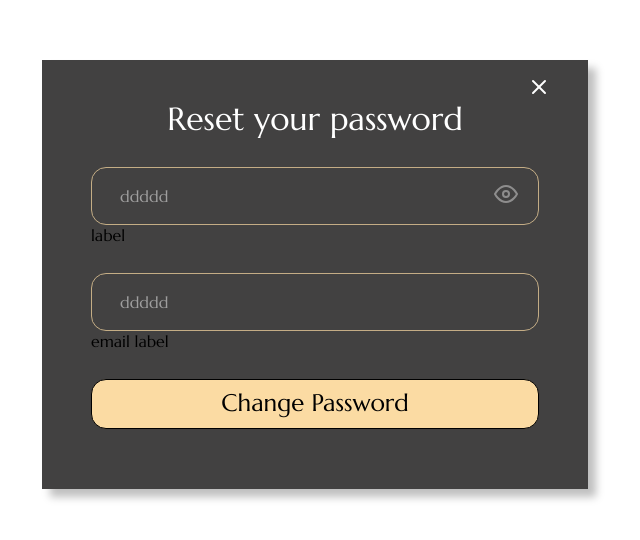
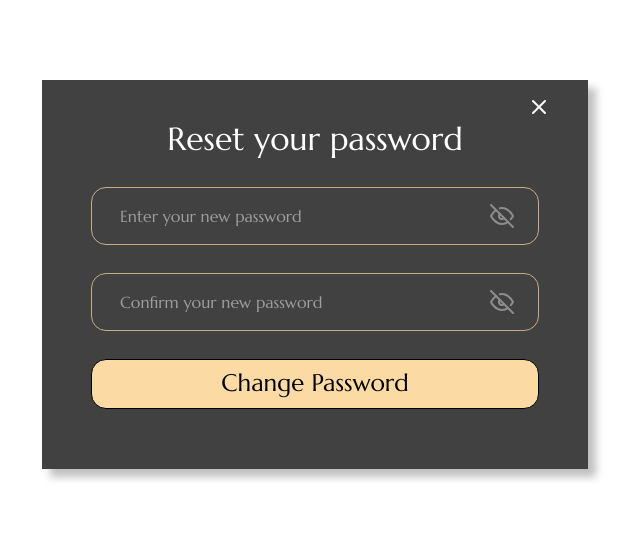
Before and after one commit to CMPetManager/CM-memory-seller, a React (Create React App) app: page /reset-password in a window 1280 px wide. Shown: the part 126-666 px from the top of the page, without its empty margins (325-965 px from the left). Built offline with nearby package versions, Linux system fonts and the light colour scheme; a web font is replaced by a local one.

Commit message:
refactor: code in ResetPassword

```diff
--- a/src/components/Authentication/ResetPassword/ResetPassword.css
+++ b/src/components/Authentication/ResetPassword/ResetPassword.css
@@ -65,39 +65,6 @@
     flex-direction: column;
 }
 
-.resetPassword__form__input {
-    width: 100%;
-    opacity: 0.7;
-    border: 1px solid #FBDBA3;
-    border-radius: 15px;
-    background-color: transparent;
-    padding: 18px 0px 18px 28px;
-    color: #FFFFFF;
-    font-weight: 400;
-    font-size: 16px;
-    line-height: 1.25;
-    caret-color: #FFFFFF;
-    box-sizing: border-box;
-
-}
-
-.resetPassword__form__input:focus-visible {
-    outline: none;
-}
-
-.resetPassword__form__input::placeholder {
-    font-weight: 400;
-    font-size: 16px;
-    line-height: 20px;
-    color: #FFFFFF;
-    opacity: 0.7;
-}
-
-.resetPassword__login__btn {
-    width: 448px;
-    height: 48px;
-}
-
 .resetPassword__form__error {
     font-style: normal;
     font-weight: 400;
@@ -106,16 +73,3 @@
     color: #E86666;
     margin: 8px 0px;
 }
-
-.form__eye {
-    position: absolute;
-    right: 20px;
-    top: 18px;
-    cursor: pointer;
-    transition: all 0.5s ease-in-out;
-}
-
-.form__eye:hover {
-    filter: invert(98%) sepia(10%) saturate(20%) hue-rotate(32deg) brightness(43%) contrast(103%);
-    transition: all 0.5s ease-in-out;
-}
--- a/src/components/Authentication/ResetPassword/ResetPassword.jsx
+++ b/src/components/Authentication/ResetPassword/ResetPassword.jsx
@@ -4,6 +4,7 @@ import { Link, useNavigate } from 'react-router-dom';
 import { useForm } from 'react-hook-form';
 import { Button } from '../../Button/Button';
 import { Input } from '../../Input/Input';
+
 const ResetPassword = () => {
   const navigate = useNavigate();
   const {
@@ -13,9 +14,15 @@ const ResetPassword = () => {
     formState: { errors },
   } = useForm({ mode: 'all' });
   const onSubmit = (data) => {
-    console.log(data);
+    if (data.password === data.confirmpassword) {
+      console.log(data);
+      navigate('/login');
+    } else {
+      alert('Passwords don`t match');
+    }
     reset();
   };
+
   return (
     <div className='resetPassword__wrap'>
       <div className='resetPassword__container'>
@@ -31,23 +38,26 @@ const ResetPassword = () => {
         </div>
         <form className='resetPassword__form' onSubmit={handleSubmit(onSubmit)}>
           <Input
-            {...register('password', {
-              // required: 'errors',
-            })}
-            placeholder={'ddddd'}
+            label=' '
+            register={register}
+            required
+            placeholder='Enter your new password'
             type='password'
-            label={'label'}
             visibleIcon={true}
-            errors={errors && errors.password?.message}
+            name='password'
+            errors={errors.password?.message}
+            textError='Enter your new password'
           />
           <Input
-            {...register('confirmPassword', {
-              // required: 'Please enter your Password',
-            })}
-            placeholder={'ddddd'}
-            type='email'
-            label={'email label'}
-            errors={errors && errors.confirmPassword?.message}
+            label=' '
+            register={register}
+            required
+            placeholder='Confirm your new password'
+            type='password'
+            visibleIcon={true}
+            name='confirmpassword'
+            errors={errors.confirmpassword?.message}
+            textError='Your forgot confirm  new password'
           />
           <Button titleButton='Change Password' />
         </form>
--- a/src/components/Button/Button.jsx
+++ b/src/components/Button/Button.jsx
@@ -2,7 +2,7 @@ import React from 'react';
 import './Button.css';
 export const Button = ({ titleButton, onClick }) => {
   return (
-    <button onClick={() => onClick} className='submitBtn' type='submit'>
+    <button onClick={onClick} className='submitBtn' type='submit'>
       {titleButton}
     </button>
   );
--- a/src/components/Input/Input.css
+++ b/src/components/Input/Input.css
@@ -1,11 +1,12 @@
  .input__container {
+     position: relative;
      margin-top: 28px;
  }
 
  .image_eye {
      position: absolute;
-     right: 70px;
-     top: 122px;
+     right: 25px;
+     top: 17px;
      cursor: pointer;
      transition: all 0.5s ease-in-out;
      z-index: 10;
@@ -43,3 +44,12 @@
      color: #FFFFFF;
      opacity: 0.7;
  }
+
+ .input__label__error {
+     font-style: normal;
+     font-weight: 400;
+     font-size: 16px;
+     line-height: 20px;
+     color: #E86666;
+     margin: 8px 0px;
+ }
--- a/src/components/Input/Input.jsx
+++ b/src/components/Input/Input.jsx
@@ -2,10 +2,19 @@ import React, { useState } from 'react';
 import hidePass from '../../components/assets/img/IconHidePass.svg';
 import showPass from '../../components/assets/img/IconShowPass.svg';
 import './Input.css';
-export const Input = React.forwardRef(
-  ({ placeholder, type, label, errors, visibleIcon, ...props }, ref) => {
-    const [visiblePass, setViseblePass] = useState(true);
-    const [isPassword, setIsPassword] = useState(type);
+
+export const Input = ({
+  label,
+  register,
+  placeholder,
+  type,
+  errors,
+  visibleIcon,
+  name,
+  textError,
+}) => {
+  const [visiblePass, setViseblePass] = useState(false);
+  const [password, setIsPassword] = useState(type);
   return (
     <div className='input__container'>
       {visibleIcon ? (
@@ -22,17 +31,20 @@ export const Input = React.forwardRef(
         <></>
       )}
       <input
-          ref={ref}
-          type={isPassword}
+        {...register(name, { required: `${textError}` })}
+        type={password}
         placeholder={placeholder}
         className='input'
       />
       {!errors ? (
-          <label htmlFor=''>{label}</label>
+        <label className='' htmlFor=''>
+          {label}
+        </label>
       ) : (
-          <label htmlFor=''>{errors}</label>
+        <label className='input__label__error' htmlFor=''>
+          {errors}
+        </label>
       )}
     </div>
   );
-  }
-);
+};
```
Lines whose indentation alone changed are shown as unchanged.
